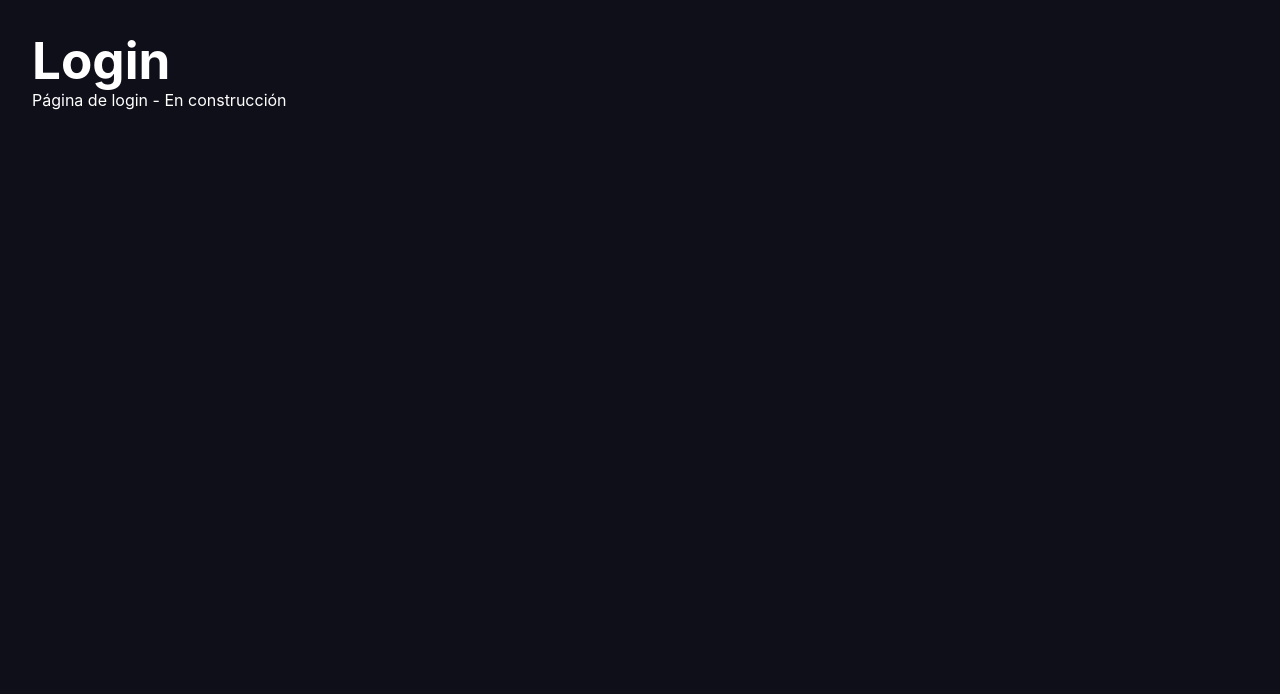
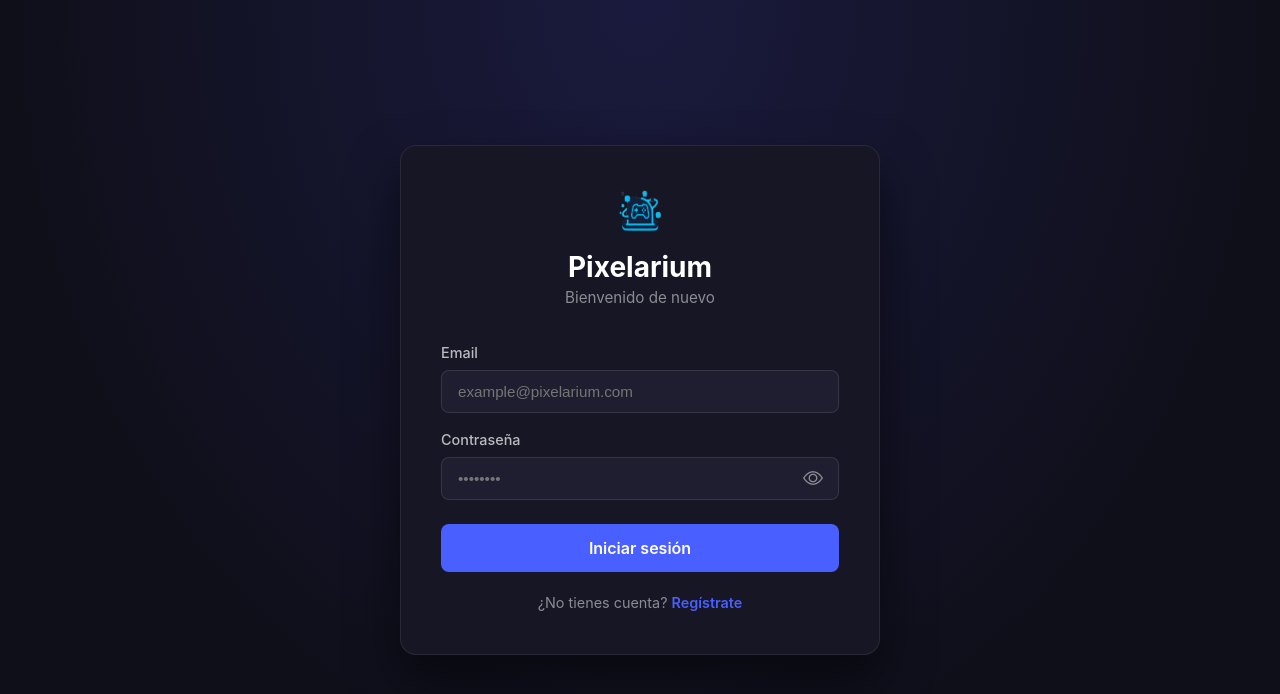
Before and after one commit to NaXeMate/Pixelarium, a React (Vite) app in the folder frontend/pixelarium/: page /login in a window 1280 px wide. Shown: the top 694 px of the page. Built offline with nearby package versions, Linux system fonts and the light colour scheme.

Commit message:
feat: Implemented the login page from the registration page

```diff
--- a/frontend/pixelarium/src/pages/login/login.css
+++ b/frontend/pixelarium/src/pages/login/login.css
@@ -1,3 +1,183 @@
+/* login.css */
 .login-page {
+  flex: 1;
+  display: flex;
+  align-items: center;
+  justify-content: center;
   padding: 2rem;
+  background: radial-gradient(ellipse at top, #1a1a3e 0%, #0f0f1a 70%);
 }
+
+.login-card {
+  background: #161625;
+  border: 1px solid rgba(255, 255, 255, 0.08);
+  border-radius: 16px;
+  padding: 2.5rem;
+  width: 100%;
+  max-width: 480px; /* Slightly narrower than register for simpler form */
+  box-shadow: 0 25px 50px rgba(0, 0, 0, 0.5);
+}
+
+/* Cabecera */
+.login-header {
+  text-align: center;
+  margin-bottom: 2rem;
+}
+
+.login-logo {
+  width: 48px;
+  height: 48px;
+  margin-bottom: 0.75rem;
+}
+
+.login-header h1 {
+  font-size: 1.75rem;
+  font-weight: 700;
+  color: white;
+  margin-bottom: 0.25rem;
+}
+
+.login-header p {
+  color: rgba(255, 255, 255, 0.5);
+  font-size: 0.95rem;
+}
+
+/* Error general */
+.general-error {
+  background: rgba(255, 71, 87, 0.1);
+  border: 1px solid rgba(255, 71, 87, 0.3);
+  color: #ff4757;
+  padding: 0.75rem 1rem;
+  border-radius: 8px;
+  margin-bottom: 1.5rem;
+  font-size: 0.9rem;
+}
+
+/* Layout del formulario */
+.form-group {
+  display: flex;
+  flex-direction: column;
+  gap: 0.4rem;
+  margin-bottom: 1rem;
+}
+
+.form-group label {
+  font-size: 0.9rem;
+  color: rgba(255, 255, 255, 0.7);
+  font-weight: 500;
+}
+
+.form-group input {
+  background: #1e1e30;
+  border: 1px solid rgba(255, 255, 255, 0.1);
+  border-radius: 8px;
+  padding: 0.75rem 1rem;
+  color: white;
+  font-size: 0.95rem;
+  transition: border-color 0.2s;
+  width: 100%;
+}
+
+.form-group input:focus {
+  outline: none;
+  border-color: #4a5fff;
+}
+
+.form-group input:disabled {
+  opacity: 0.6;
+  cursor: not-allowed;
+}
+
+/* Error de campo */
+.field-error {
+  color: #ff4757;
+  font-size: 0.8rem;
+}
+
+/* Bordes rojos cuando hay error */
+.form-group:has(.field-error) input {
+  border-color: #ff4757;
+}
+
+/* Password wrapper */
+.password-wrapper {
+  position: relative;
+  display: flex;
+  align-items: center;
+}
+
+.password-wrapper input {
+  padding-right: 3rem;
+}
+
+.toggle-password {
+  position: absolute;
+  right: 0.75rem;
+  background: none;
+  border: none;
+  cursor: pointer;
+  font-size: 1.25rem;
+  padding: 0.25rem;
+  line-height: 1;
+  color: rgba(255, 255, 255, 0.5);
+  display: flex;
+  align-items: center;
+  justify-content: center;
+  transition: color 0.2s;
+}
+
+.toggle-password:hover {
+  color: rgba(255, 255, 255, 0.8);
+}
+
+/* Botón submit */
+.submit-button {
+  width: 100%;
+  padding: 0.875rem;
+  background: #4a5fff;
+  color: white;
+  border: none;
+  border-radius: 8px;
+  font-size: 1rem;
+  font-weight: 600;
+  cursor: pointer;
+  transition:
+    background 0.2s,
+    transform 0.1s;
+  margin-top: 0.5rem;
+}
+
+.submit-button:hover:not(:disabled) {
+  background: #3a4fff;
+  transform: translateY(-1px);
+}
+
+.submit-button:disabled {
+  opacity: 0.7;
+  cursor: not-allowed;
+}
+
+/* Link a register */
+.register-link {
+  text-align: center;
+  margin-top: 1.25rem;
+  color: rgba(255, 255, 255, 0.5);
+  font-size: 0.9rem;
+}
+
+.register-link a {
+  color: #4a5fff;
+  text-decoration: none;
+  font-weight: 600;
+}
+
+.register-link a:hover {
+  text-decoration: underline;
+}
+
+/* Responsive */
+@media (max-width: 520px) {
+  .login-card {
+    padding: 1.5rem;
+  }
+}
--- a/frontend/pixelarium/src/pages/login/login.tsx
+++ b/frontend/pixelarium/src/pages/login/login.tsx
@@ -1,10 +1,145 @@
+import { useState } from "react";
+import { useNavigate } from "react-router-dom";
+import { useAuth } from "../../context/AuthContext";
+import logo from "../../assets/logo_brand_image/favicon_no_background.png";
 import "./login.css";
 
 export default function Login() {
+  const { login } = useAuth();
+  const navigate = useNavigate();
+
+  const [formData, setFormData] = useState({
+    email: "",
+    password: "",
+  });
+
+  const [errors, setErrors] = useState<
+    Partial<Record<keyof typeof formData, string>>
+  >({});
+
+  const [isLoading, setIsLoading] = useState(false);
+  const [showPassword, setShowPassword] = useState(false);
+  const [generalError, setGeneralError] = useState("");
+
+  const validate = (): boolean => {
+    const newErrors: Partial<Record<keyof typeof formData, string>> = {};
+
+    if (!formData.email.includes("@")) {
+      newErrors.email = "Introduce un email válido.";
+    }
+
+    if (formData.password.length === 0) {
+      newErrors.password = "La contraseña es obligatoria.";
+    }
+
+    setErrors(newErrors);
+    return Object.keys(newErrors).length === 0;
+  };
+
+  const handleChange = (e: React.ChangeEvent<HTMLInputElement>) => {
+    setFormData((prev) => ({
+      ...prev,
+      [e.target.name]: e.target.value,
+    }));
+    // Clear field specific error when user types
+    if (errors[e.target.name as keyof typeof formData]) {
+      setErrors((prev) => ({ ...prev, [e.target.name]: "" }));
+    }
+  };
+
+  const handleSubmit = async (e: React.FormEvent<HTMLFormElement>) => {
+    e.preventDefault();
+    setGeneralError("");
+
+    if (!validate()) return;
+
+    try {
+      setIsLoading(true);
+      await login(formData.email, formData.password);
+      navigate("/"); // Redirect to home on success
+    } catch (error) {
+      console.error("Login failed", error);
+      setGeneralError(
+        "Credenciales incorrectas. Por favor, verifica tu email y contraseña.",
+      );
+    } finally {
+      setIsLoading(false);
+    }
+  };
+
   return (
     <div className="login-page">
-      <h1>Login</h1>
-      <p>Página de login - En construcción</p>
+      <div className="login-card">
+        {/* Header */}
+        <div className="login-header">
+          <img src={logo} alt="Logo" className="login-logo" />
+          <h1>Pixelarium</h1>
+          <p>Bienvenido de nuevo</p>
+        </div>
+
+        {/* General error */}
+        {generalError && <div className="general-error">{generalError}</div>}
+
+        <form onSubmit={handleSubmit} noValidate>
+          {/* Email field */}
+          <div className="form-group">
+            <label htmlFor="email">Email</label>
+            <input
+              id="email"
+              name="email"
+              type="email"
+              value={formData.email}
+              onChange={handleChange}
+              placeholder="example@pixelarium.com"
+              disabled={isLoading}
+            />
+            {errors.email && (
+              <span className="field-error">{errors.email}</span>
+            )}
+          </div>
+
+          {/* Password field */}
+          <div className="form-group">
+            <label htmlFor="password">Contraseña</label>
+            <div className="password-wrapper">
+              <input
+                id="password"
+                name="password"
+                type={showPassword ? "text" : "password"}
+                value={formData.password}
+                onChange={handleChange}
+                placeholder="••••••••"
+                disabled={isLoading}
+              />
+              <button
+                type="button"
+                className="toggle-password"
+                onClick={() => setShowPassword((prev) => !prev)}
+                aria-label={
+                  showPassword ? "Ocultar contraseña" : "Mostrar contraseña"
+                }
+              >
+                <i
+                  className={`bi ${showPassword ? "bi-eye-slash" : "bi-eye"}`}
+                />
+              </button>
+            </div>
+            {errors.password && (
+              <span className="field-error">{errors.password}</span>
+            )}
+          </div>
+
+          {/* Submit button */}
+          <button type="submit" className="submit-button" disabled={isLoading}>
+            {isLoading ? "Iniciando sesión..." : "Iniciar sesión"}
+          </button>
+
+          {/* Link to register */}
+          <p className="register-link">
+            ¿No tienes cuenta? <a href="/register">Regístrate</a>
+          </p>
+        </form>
+      </div>
     </div>
   );
 }
```
